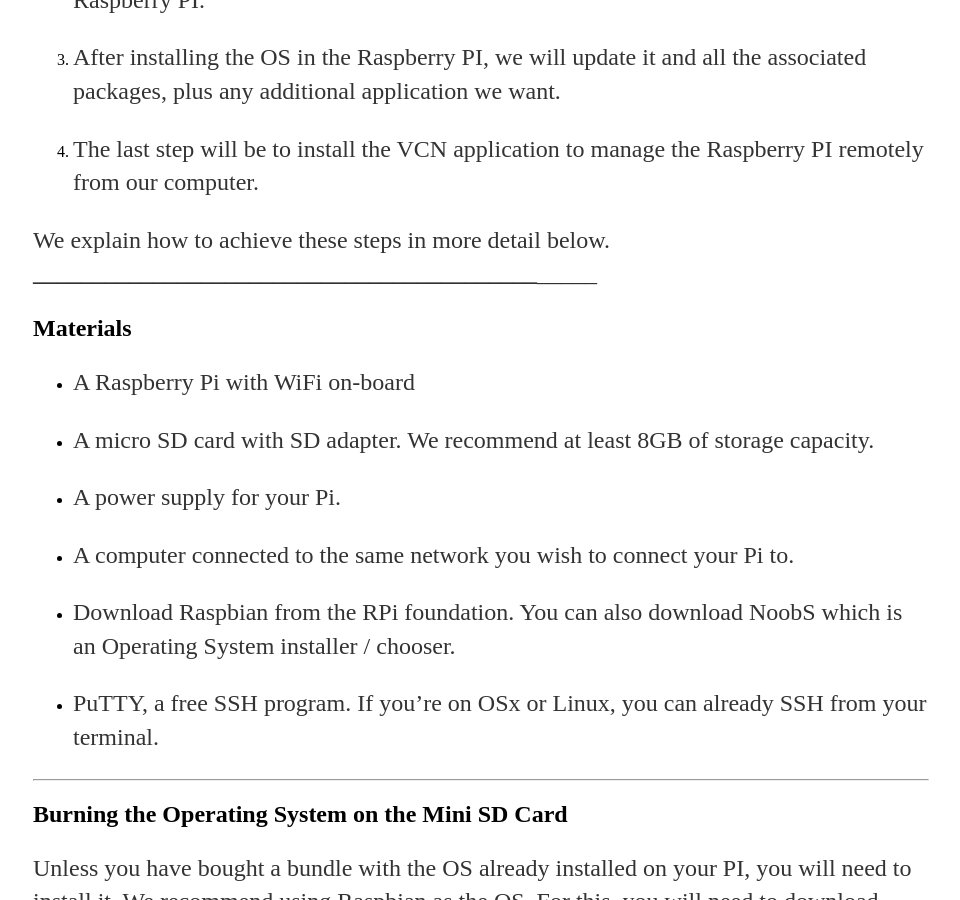
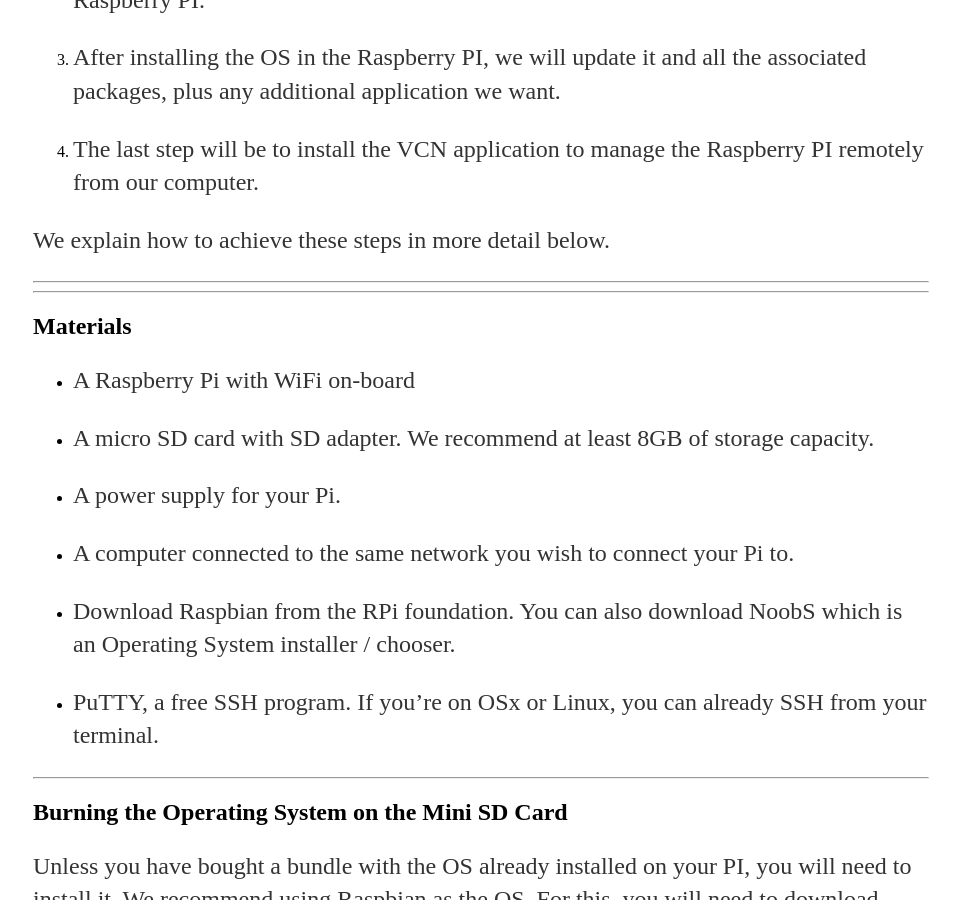
Before and after one commit to lcipolina/lcipolina.github.io, a Jekyll site: the page built from _posts/2020-01-10-RaspberryPI-Setup.md, in a window 1280 px wide and 900 px high, scrolled down 1343 px. Shown: the whole window, without its empty margins (159-1119 px from the left). Built offline with Jekyll 4.4.1, drawn with Linux system fonts in a browser that asks for light colours; our own code applies the rules of GitHub Pages for plain Markdown files.

```diff
--- a/_posts/2020-01-10-RaspberryPI-Setup.md
+++ b/_posts/2020-01-10-RaspberryPI-Setup.md
@@ -30,6 +30,8 @@ Basically the steps required are as follows:
 4.	The last step will be to install the VCN application to manage the Raspberry PI remotely from our computer.
 
 We explain how to achieve these steps in more detail below.
+
+___________________________________________________________________________________________________________________________________
 ___________________________________________________________________________________________________________________________________
 
 ## Materials <a name="materials"></a>
```
